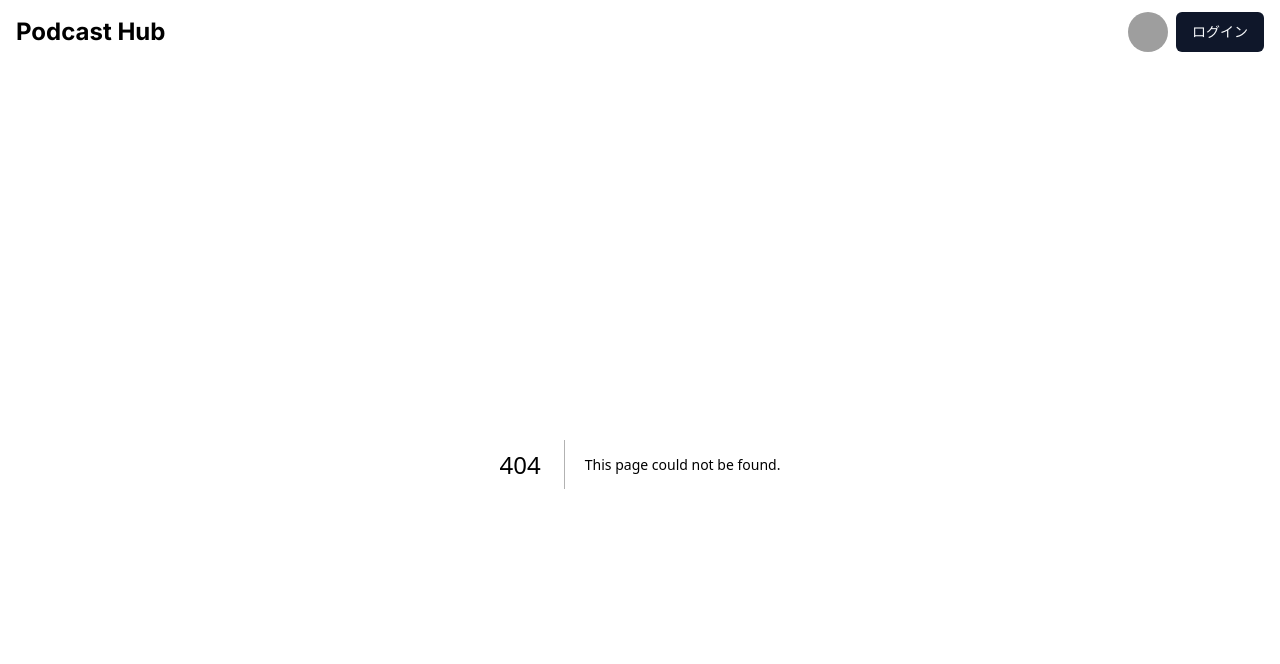
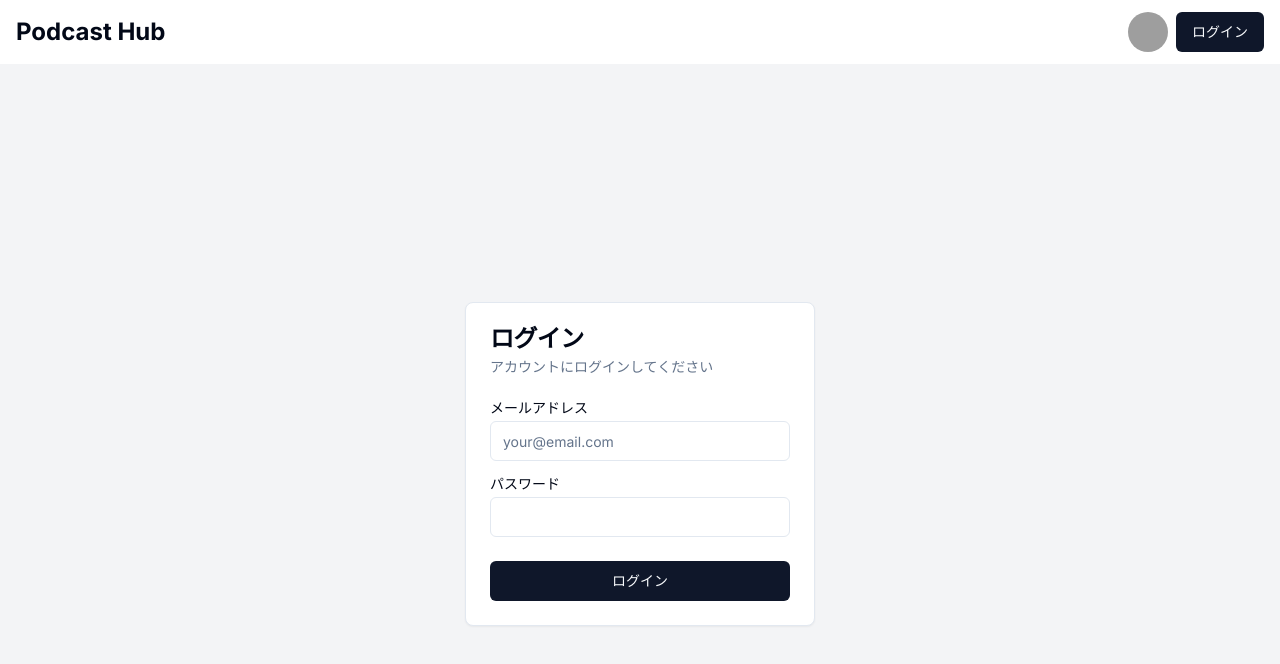
Before and after one commit to TokiyaHorikawa/podcast-hub, a Next.js app: page /login in a window 1280 px wide. Before the commit this address had no page. Shown: the top 664 px of the page. Built offline with nearby package versions, Linux system fonts and the light colour scheme; no server answers; grey boxes are pictures that could not be loaded.

Commit message:
feat: ログイン画面の作成

```diff
--- /dev/null
+++ b/src/app/login/login.tsx
@@ -0,0 +1,76 @@
+"use client";
+
+import { useState } from "react";
+import { useRouter } from "next/navigation";
+import { Button } from "@/components/ui/button";
+import { Input } from "@/components/ui/input";
+import {
+  Card,
+  CardHeader,
+  CardTitle,
+  CardDescription,
+  CardContent,
+  CardFooter,
+} from "@/components/ui/card";
+import { Label } from "@/components/ui/label";
+import useUser from "./useUser";
+import useSignInWithPassword from "./useSignInWithPassword";
+
+export default function Login() {
+  // TODO: Form Library使う？
+  const [email, setEmail] = useState("");
+  const [password, setPassword] = useState("");
+
+  // NOTE: ログインしているかどうかをチェック
+  useUser();
+  const { signInWithPassword, error } = useSignInWithPassword();
+
+  const handleLogin = async (e: React.FormEvent<HTMLFormElement>) => {
+    e.preventDefault(); // NOTE: これは全体にデフォルトの設定にした方がいい？
+    await signInWithPassword({ email, password });
+  };
+
+  return (
+    <div className="flex items-center justify-center min-h-screen bg-gray-100">
+      <Card className="w-[350px]">
+        <CardHeader>
+          <CardTitle>ログイン</CardTitle>
+          <CardDescription>アカウントにログインしてください</CardDescription>
+        </CardHeader>
+        <form onSubmit={handleLogin}>
+          <CardContent>
+            <div className="grid w-full items-center gap-4">
+              <div className="flex flex-col space-y-1.5">
+                <Label htmlFor="email">メールアドレス</Label>
+                <Input
+                  id="email"
+                  type="email"
+                  placeholder="your@email.com"
+                  value={email}
+                  onChange={(e) => setEmail(e.target.value)}
+                  required
+                />
+              </div>
+              <div className="flex flex-col space-y-1.5">
+                <Label htmlFor="password">パスワード</Label>
+                <Input
+                  id="password"
+                  type="password"
+                  value={password}
+                  onChange={(e) => setPassword(e.target.value)}
+                  required
+                />
+              </div>
+            </div>
+          </CardContent>
+          <CardFooter className="flex flex-col">
+            <Button className="w-full" type="submit">
+              ログイン
+            </Button>
+            {error && <p className="text-red-500 mt-2">{error}</p>}
+          </CardFooter>
+        </form>
+      </Card>
+    </div>
+  );
+}
--- /dev/null
+++ b/src/app/login/page.tsx
@@ -0,0 +1,10 @@
+import { Suspense } from "react";
+import Login from "./login";
+
+export default function LoginPage() {
+  return (
+    <Suspense fallback={<div>Loading...</div>}>
+      <Login />
+    </Suspense>
+  );
+}
--- /dev/null
+++ b/src/app/login/useSignInWithPassword.tsx
@@ -0,0 +1,37 @@
+"use client";
+import { useRouter } from "next/navigation";
+import supabase from "@/lib/supabase/supabase";
+import { useState } from "react";
+
+export default function useSignInWithPassword() {
+  const router = useRouter();
+  const [error, setError] = useState<string | null>(null);
+
+  const signInWithPassword = async ({
+    email,
+    password,
+  }: {
+    email: string;
+    password: string;
+  }) => {
+    setError(null);
+
+    try {
+      const { error } = await supabase.auth.signInWithPassword({
+        email,
+        password,
+      });
+
+      if (error) throw error;
+
+      router.push("/");
+    } catch (error) {
+      setError(
+        "ログインに失敗しました。メールアドレスとパスワードを確認してください。"
+      );
+      return { error };
+    }
+  };
+
+  return { signInWithPassword, error };
+}
--- /dev/null
+++ b/src/app/login/useUser.tsx
@@ -0,0 +1,22 @@
+"use client";
+
+import useSWR from "swr";
+import { getUserFromClient } from "@/lib/supabase/getUserFromClient";
+import { useRouter } from "next/navigation";
+
+export default function useUser() {
+  const router = useRouter();
+  const {
+    data: user,
+    error: userError,
+    isLoading: isUserLoading,
+  } = useSWR("/api/user", getUserFromClient);
+
+  const isLoggedIn = !!user?.id;
+
+  if (isLoggedIn) {
+    router.push("/");
+  }
+
+  return { user, userError, isUserLoading };
+}
--- a/src/components/Header/index.tsx
+++ b/src/components/Header/index.tsx
@@ -16,7 +16,9 @@ const Header = () => {
           <AvatarImage src="https://avatars.githubusercontent.com/u/33023225?v=4" />
           <AvatarFallback>User Name</AvatarFallback>
         </Avatar>
-        <Button>ログイン</Button>
+        <Link href={"/login"}>
+          <Button>ログイン</Button>
+        </Link>
       </div>
     </header>
   );
```
